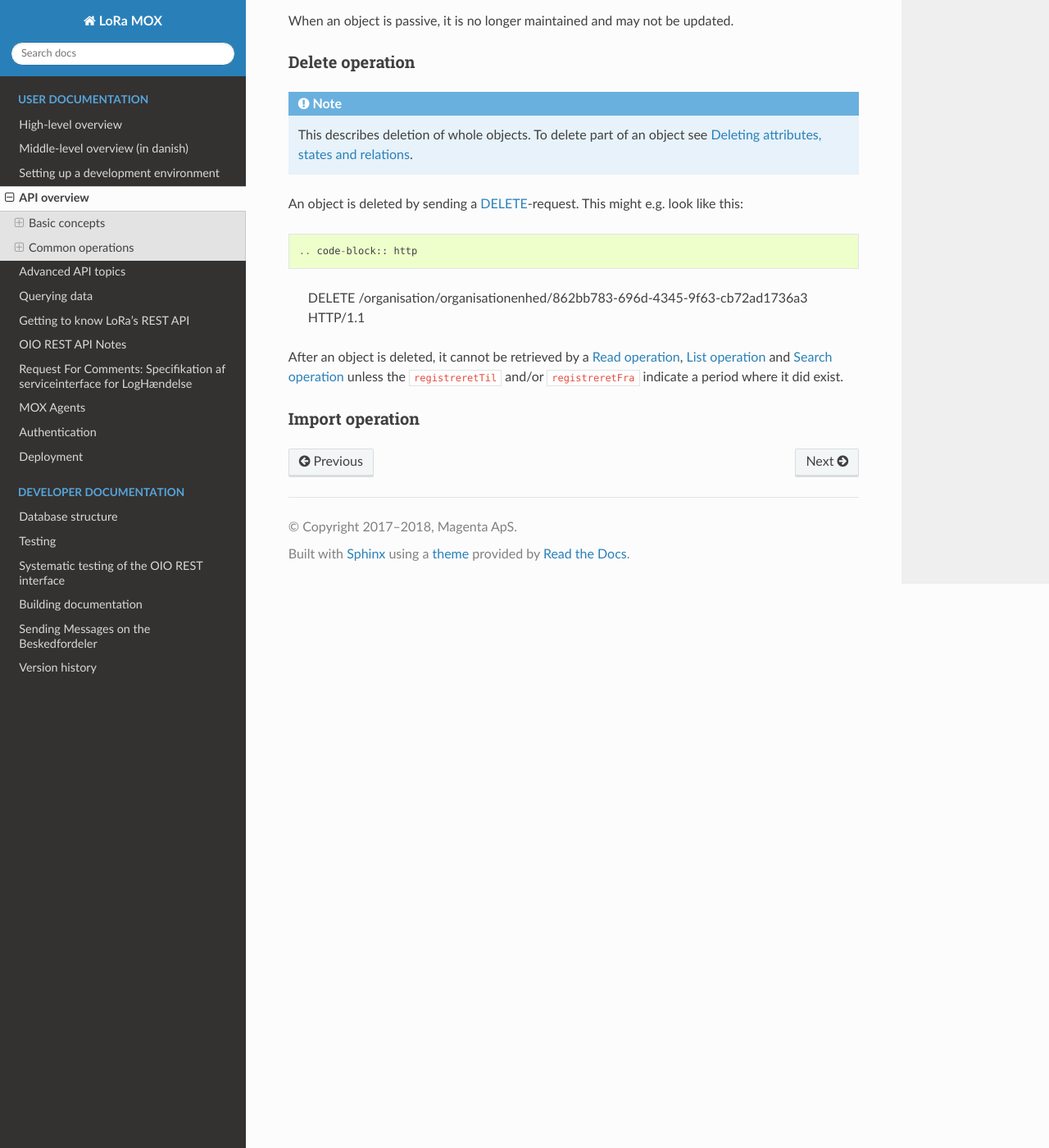
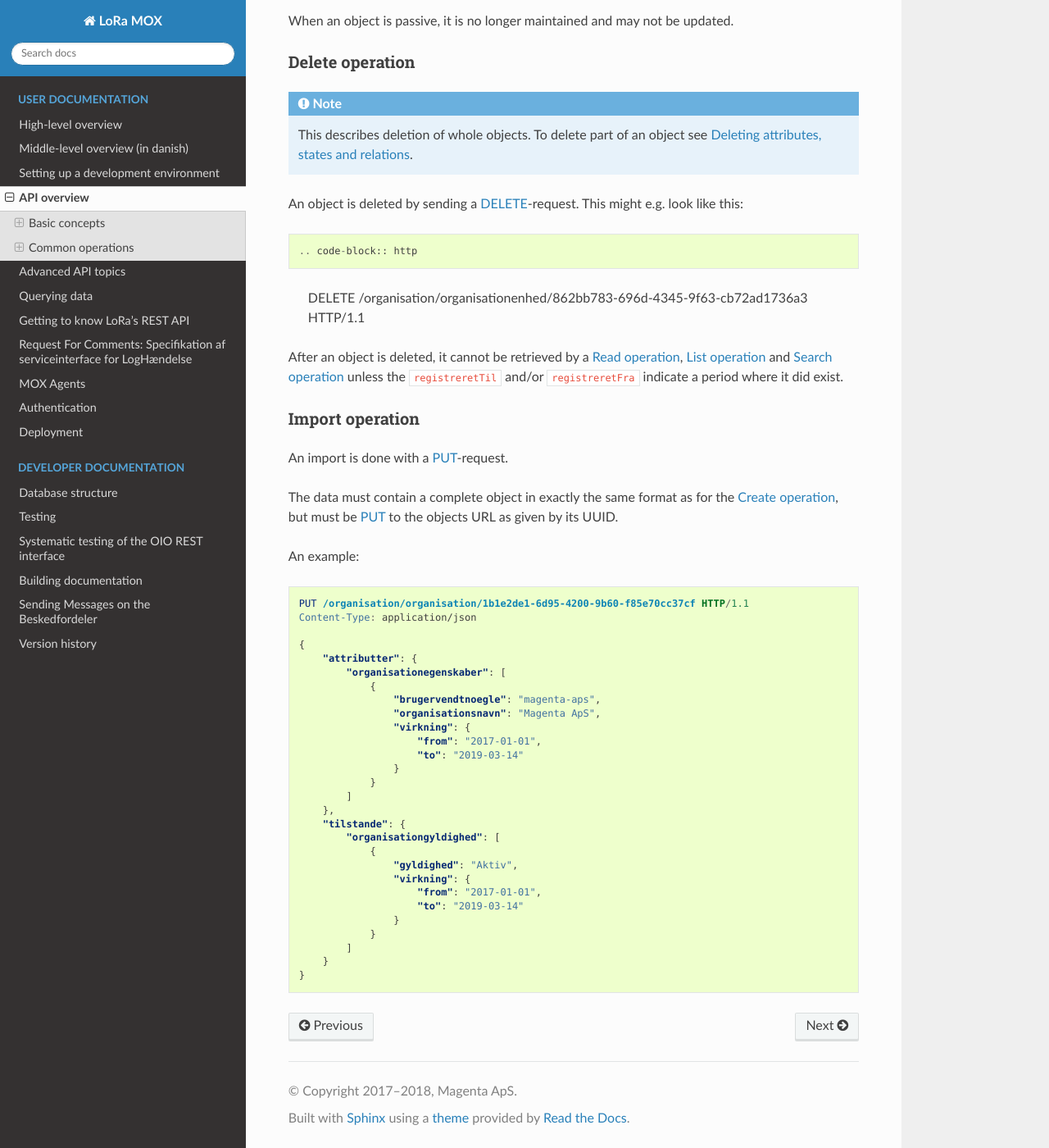
Before and after one commit to magenta-aps/mox, a Sphinx documentation site: the page built from doc/user/api-overview.rst, in a window 1280 px wide and 1400 px high, scrolled down 9529 px. Shown: the whole window at 82% size. Built offline with Sphinx 7.4.7 and the Read the Docs theme 2.0.0, drawn with Linux system fonts in a browser that asks for light colours; pages that are not in the unit, such as notebooks, are missing from menus.

Commit message:
Add Import operation

```diff
--- a/doc/user/api-overview.rst
+++ b/doc/user/api-overview.rst
@@ -570,3 +570,42 @@ and/or ``registreretFra`` indicate a period where it did exist.
 ----------------
 Import operation
 ----------------
+
+An import is done with a :http:method:`PUT`-request.
+
+The data must contain a complete object in exactly the same format as for the
+:ref:`CreateOperation`, but must be :http:method:`PUT` to the objects URL as
+given by its UUID.
+
+An example:
+
+.. code-block:: http
+
+    PUT /organisation/organisation/1b1e2de1-6d95-4200-9b60-f85e70cc37cf HTTP/1.1
+    Content-Type: application/json
+
+    {
+        "attributter": {
+            "organisationegenskaber": [
+                {
+                    "brugervendtnoegle": "magenta-aps",
+                    "organisationsnavn": "Magenta ApS",
+                    "virkning": {
+                        "from": "2017-01-01",
+                        "to": "2019-03-14"
+                    }
+                }
+            ]
+        },
+        "tilstande": {
+            "organisationgyldighed": [
+                {
+                    "gyldighed": "Aktiv",
+                    "virkning": {
+                        "from": "2017-01-01",
+                        "to": "2019-03-14"
+                    }
+                }
+            ]
+        }
+    }
```
Also changed, not shown: doc/user/api-notes.rst (deleted, +0 -19 lines), doc/user/querying-data.rst (+0 -23 lines).
